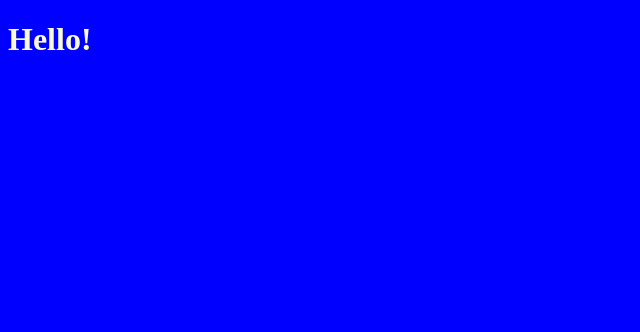
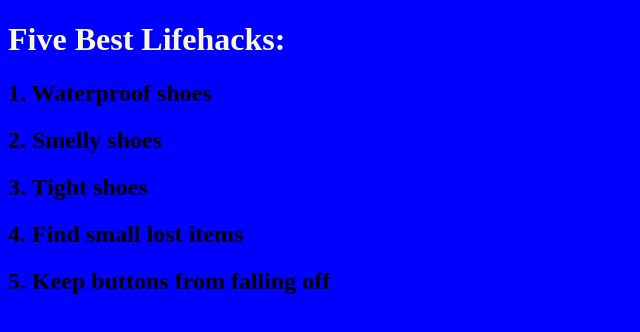
Before and after one commit to iglidhim/iglidhim.github.io, a plain HTML site: page index.html in a window 1280 px wide. Shown: the whole page, without its empty margins (0-640 px from the left). Drawn offline with Linux system fonts and the light colour scheme.

Commit message:
2nd commitment

```diff
--- a/index.html
+++ b/index.html
@@ -5,9 +5,29 @@
   <meta http-equiv="X-UA-Compatible" content="IE=edge">
   <meta name="viewport" content="width=device-width, initial-scale=1.0">
   <link rel="stylesheet" href="styles.css">
-  <title>Igli's Website</title>
+  <title>Best Lifehacks</title>
 </head>
 <body>
-  <h1>Hello!</h1>
+  <h1> Five Best Lifehacks:</h1>
+    <h2>1. Waterproof shoes</h2>
+    <div>
+
+    </div>
+    <h2>2. Smelly shoes</h2>
+    <div>
+
+    </div>
+    <h2>3. Tight shoes</h2>
+    <div>
+
+    </div>
+    <h2>4. Find small lost items</h2>
+    <div>
+
+    </div>
+    <h2>5. Keep buttons from falling off</h2>
+    <div>
+
+    </div>
 </body>
 </html>
```
